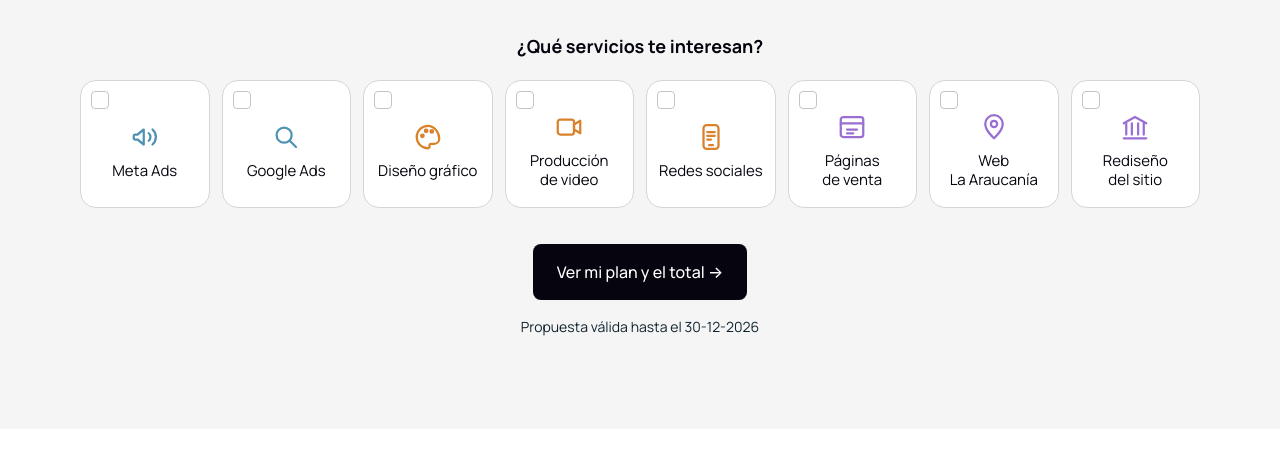
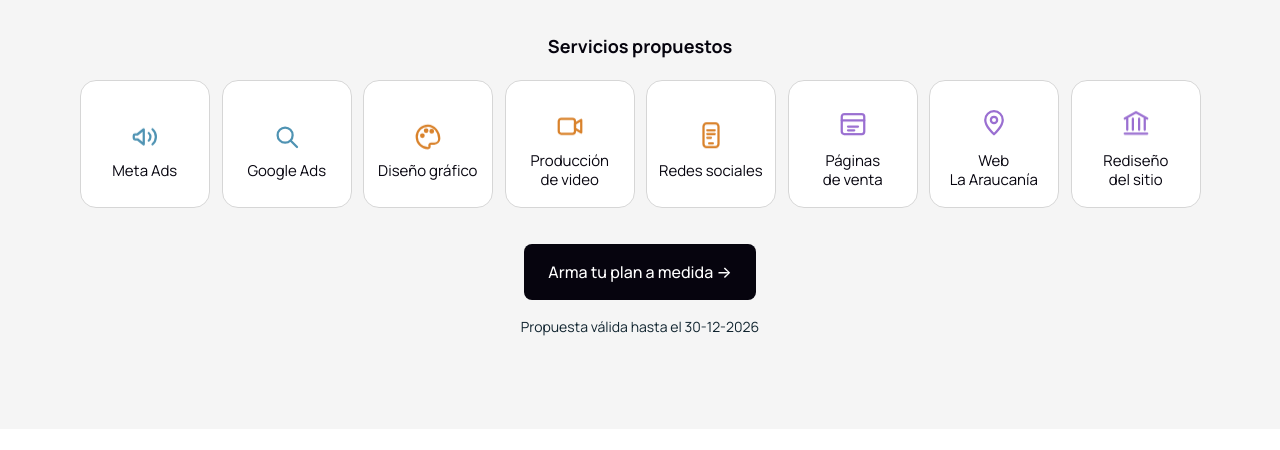
Before and after one commit to riccardohenrique-eng/propuesta-inversion-total, a plain HTML site: page index.html in a window 1280 px wide. Shown: the part 350-800 px from the top of the page. Drawn offline with Linux system fonts and the light colour scheme.

Commit message:
Tarjetas de servicios animadas y nuevo texto del botón
Co-Authored-By: Claude Opus 5.5 <noreply@anthropic.com>
Claude-Session: https://claude.ai/code/session_01683qY1ftYKe8deeecmAiAN

```diff
--- a/index.html
+++ b/index.html
@@ -44,12 +44,23 @@ p { margin: 0 0 12px; }
 .pick-q { font-weight: 700; font-size: 18px; margin: 0 0 20px; }
 .picks { display: grid; grid-template-columns: repeat(8, minmax(0, 1fr)); gap: 12px; max-width: 1120px; margin: 0 auto 36px; }
 @media (max-width: 1000px) { .picks { grid-template-columns: repeat(4, minmax(0, 1fr)); } }
-.pick { position: relative; display: flex; flex-direction: column; align-items: center; justify-content: center; gap: 10px; min-height: 128px; padding: 30px 10px 16px; background: var(--paper); border: 1px solid #d6d6d6; border-radius: 16px; font: inherit; font-size: 15px; color: var(--ink); cursor: pointer; text-align: center; line-height: 1.25; text-wrap: balance; transition: border-color .15s; }
-.pick:hover { border-color: var(--ink); }
+.pick { position: relative; display: flex; flex-direction: column; align-items: center; justify-content: center; gap: 10px; min-height: 128px; padding: 30px 10px 16px; background: var(--paper); border: 1px solid #d6d6d6; border-radius: 16px; font: inherit; font-size: 15px; color: var(--ink); text-align: center; line-height: 1.25; text-wrap: balance; animation: pick-in .7s cubic-bezier(.2,.7,.2,1) both; }
 .pick[aria-pressed="true"] { border-color: var(--ink); outline: 1px solid var(--ink); }
 .pick .cb { position: absolute; top: 10px; left: 10px; width: 18px; height: 18px; border: 1.5px solid #c4c4c4; border-radius: 4px; background: var(--paper); }
 .pick[aria-pressed="true"] .cb { background: var(--ink); border-color: var(--ink); }
 .pick[aria-pressed="true"] .cb::after { content: ""; position: absolute; left: 5px; top: 1px; width: 4px; height: 9px; border: solid var(--paper); border-width: 0 2px 2px 0; transform: rotate(45deg); }
+@keyframes pick-in { from { opacity: 0; transform: translateY(18px) scale(.96); } to { opacity: 1; transform: none; } }
+@keyframes pick-float { 0%, 100% { transform: translateY(0); } 50% { transform: translateY(-5px); } }
+.pick .pi { animation: pick-float 3.6s ease-in-out infinite; }
+.pick:nth-child(1) { animation-delay: 0.08s; } .pick:nth-child(1) .pi { animation-delay: 1.15s; }
+.pick:nth-child(2) { animation-delay: 0.16s; } .pick:nth-child(2) .pi { animation-delay: 1.40s; }
+.pick:nth-child(3) { animation-delay: 0.24s; } .pick:nth-child(3) .pi { animation-delay: 1.65s; }
+.pick:nth-child(4) { animation-delay: 0.32s; } .pick:nth-child(4) .pi { animation-delay: 1.90s; }
+.pick:nth-child(5) { animation-delay: 0.40s; } .pick:nth-child(5) .pi { animation-delay: 2.15s; }
+.pick:nth-child(6) { animation-delay: 0.48s; } .pick:nth-child(6) .pi { animation-delay: 2.40s; }
+.pick:nth-child(7) { animation-delay: 0.56s; } .pick:nth-child(7) .pi { animation-delay: 2.65s; }
+.pick:nth-child(8) { animation-delay: 0.64s; } .pick:nth-child(8) .pi { animation-delay: 2.90s; }
+@media (prefers-reduced-motion: reduce) { .pick, .pick .pi { animation: none !important; } }
 .pick .pi svg { width: 30px; height: 30px; display: block; }
 .chips { display: flex; flex-wrap: wrap; gap: 8px; justify-content: center; margin: 0 0 32px; padding: 0; list-style: none; }
 .chip { background: var(--mist); border-radius: var(--r-badge); padding: 8px 16px; font-size: 12px; font-weight: 500; color: var(--deep-teal); }
@@ -191,7 +202,7 @@ h1, h2, h3, h4, summary, .k, th { text-wrap: balance; }
   details { padding: 16px 20px; }
   summary { font-size: 16px; }
   .picks { grid-template-columns: repeat(2, minmax(0, 1fr)); gap: 10px; margin-bottom: 28px; }
-  .pick { min-height: 0; flex-direction: row; justify-content: flex-start; gap: 10px; padding: 14px 12px 14px 38px; text-align: left; font-size: 14px; }
+  .pick { min-height: 0; flex-direction: row; justify-content: flex-start; gap: 10px; padding: 14px 14px; text-align: left; font-size: 14px; }
   .pick .cb { top: 50%; left: 12px; transform: translateY(-50%); }
   .pick .pi svg { width: 22px; height: 22px; }
   .hero .blob { transform: scale(.6); }
@@ -220,18 +231,18 @@ h1, h2, h3, h4, summary, .k, th { text-wrap: balance; }
   <div class="wrap">
     <h1 class="hero-title">Propuesta de marketing<br>Inversión Total</h1>
     <p class="hero-sub">Más personas interesadas y con capacidad de compra en el sur de Chile</p>
-    <p class="pick-q">¿Qué servicios te interesan?</p>
-    <div class="picks" role="group" aria-label="Servicios propuestos">
-      <button type="button" class="pick" data-svc="meta" aria-pressed="false"><span class="cb" aria-hidden="true"></span><span class="pi" style="color:#4f93b3" aria-hidden="true"><svg viewBox="0 0 24 24" fill="none" stroke="currentColor" stroke-width="1.8" stroke-linecap="round" stroke-linejoin="round"><path d="M3 11v2a1 1 0 0 0 1 1h2l5 4V6L6 10H4a1 1 0 0 0-1 1z"/><path d="M15 9a4 4 0 0 1 0 6"/><path d="M18 6a8 8 0 0 1 0 12"/></svg></span><span class="pl">Meta Ads</span></button>
-      <button type="button" class="pick" data-svc="google" aria-pressed="false"><span class="cb" aria-hidden="true"></span><span class="pi" style="color:#4f93b3" aria-hidden="true"><svg viewBox="0 0 24 24" fill="none" stroke="currentColor" stroke-width="1.8" stroke-linecap="round" stroke-linejoin="round"><circle cx="10.5" cy="10.5" r="6"/><path d="M15 15l5 5"/></svg></span><span class="pl">Google Ads</span></button>
-      <button type="button" class="pick" data-svc="design" aria-pressed="false"><span class="cb" aria-hidden="true"></span><span class="pi" style="color:#d9822b" aria-hidden="true"><svg viewBox="0 0 24 24" fill="none" stroke="currentColor" stroke-width="1.8" stroke-linecap="round" stroke-linejoin="round"><path d="M12 3a9 9 0 1 0 0 18c1 0 1.5-.8 1.2-1.6-.4-1 .3-2 1.4-2H17a4 4 0 0 0 4-4c0-5-4-10.4-9-10.4z"/><circle cx="7.5" cy="11" r="1"/><circle cx="10.5" cy="7" r="1"/><circle cx="15" cy="7.5" r="1"/></svg></span><span class="pl">Diseño gráfico</span></button>
-      <button type="button" class="pick" data-svc="video" aria-pressed="false"><span class="cb" aria-hidden="true"></span><span class="pi" style="color:#d9822b" aria-hidden="true"><svg viewBox="0 0 24 24" fill="none" stroke="currentColor" stroke-width="1.8" stroke-linecap="round" stroke-linejoin="round"><rect x="3" y="6" width="13" height="12" rx="2"/><path d="M16 10l5-3v10l-5-3z"/></svg></span><span class="pl">Producción de&nbsp;video</span></button>
-      <button type="button" class="pick" data-svc="social" aria-pressed="false"><span class="cb" aria-hidden="true"></span><span class="pi" style="color:#d9822b" aria-hidden="true"><svg viewBox="0 0 24 24" fill="none" stroke="currentColor" stroke-width="1.8" stroke-linecap="round" stroke-linejoin="round"><rect x="6" y="2.5" width="12" height="19" rx="2.5"/><path d="M10.5 18.5h3"/><path d="M9 8h6M9 11h6M9 14h3"/></svg></span><span class="pl">Redes sociales</span></button>
-      <button type="button" class="pick" data-svc="landing" aria-pressed="false"><span class="cb" aria-hidden="true"></span><span class="pi" style="color:#9a6fd1" aria-hidden="true"><svg viewBox="0 0 24 24" fill="none" stroke="currentColor" stroke-width="1.8" stroke-linecap="round" stroke-linejoin="round"><rect x="3" y="4" width="18" height="16" rx="2"/><path d="M3 9h18"/><path d="M8 14h8M8 17h5"/></svg></span><span class="pl">Páginas de&nbsp;venta</span></button>
-      <button type="button" class="pick" data-svc="region" aria-pressed="false"><span class="cb" aria-hidden="true"></span><span class="pi" style="color:#9a6fd1" aria-hidden="true"><svg viewBox="0 0 24 24" fill="none" stroke="currentColor" stroke-width="1.8" stroke-linecap="round" stroke-linejoin="round"><path d="M12 21s-7-6.2-7-11.5a7 7 0 0 1 14 0C19 14.8 12 21 12 21z"/><circle cx="12" cy="9.5" r="2.5"/></svg></span><span class="pl">Web La&nbsp;Araucanía</span></button>
-      <button type="button" class="pick" data-svc="site" aria-pressed="false"><span class="cb" aria-hidden="true"></span><span class="pi" style="color:#9a6fd1" aria-hidden="true"><svg viewBox="0 0 24 24" fill="none" stroke="currentColor" stroke-width="1.8" stroke-linecap="round" stroke-linejoin="round"><path d="M3 9l9-5 9 5"/><path d="M5 9v9M9.5 9v9M14.5 9v9M19 9v9"/><path d="M3 21h18"/></svg></span><span class="pl">Rediseño del&nbsp;sitio</span></button>
+    <p class="pick-q">Servicios propuestos</p>
+    <div class="picks" aria-label="Servicios propuestos">
+      <div class="pick"><span class="pi" style="color:#4f93b3" aria-hidden="true"><svg viewBox="0 0 24 24" fill="none" stroke="currentColor" stroke-width="1.8" stroke-linecap="round" stroke-linejoin="round"><path d="M3 11v2a1 1 0 0 0 1 1h2l5 4V6L6 10H4a1 1 0 0 0-1 1z"/><path d="M15 9a4 4 0 0 1 0 6"/><path d="M18 6a8 8 0 0 1 0 12"/></svg></span><span class="pl">Meta Ads</span></div>
+      <div class="pick"><span class="pi" style="color:#4f93b3" aria-hidden="true"><svg viewBox="0 0 24 24" fill="none" stroke="currentColor" stroke-width="1.8" stroke-linecap="round" stroke-linejoin="round"><circle cx="10.5" cy="10.5" r="6"/><path d="M15 15l5 5"/></svg></span><span class="pl">Google Ads</span></div>
+      <div class="pick"><span class="pi" style="color:#d9822b" aria-hidden="true"><svg viewBox="0 0 24 24" fill="none" stroke="currentColor" stroke-width="1.8" stroke-linecap="round" stroke-linejoin="round"><path d="M12 3a9 9 0 1 0 0 18c1 0 1.5-.8 1.2-1.6-.4-1 .3-2 1.4-2H17a4 4 0 0 0 4-4c0-5-4-10.4-9-10.4z"/><circle cx="7.5" cy="11" r="1"/><circle cx="10.5" cy="7" r="1"/><circle cx="15" cy="7.5" r="1"/></svg></span><span class="pl">Diseño gráfico</span></div>
+      <div class="pick"><span class="pi" style="color:#d9822b" aria-hidden="true"><svg viewBox="0 0 24 24" fill="none" stroke="currentColor" stroke-width="1.8" stroke-linecap="round" stroke-linejoin="round"><rect x="3" y="6" width="13" height="12" rx="2"/><path d="M16 10l5-3v10l-5-3z"/></svg></span><span class="pl">Producción de&nbsp;video</span></div>
+      <div class="pick"><span class="pi" style="color:#d9822b" aria-hidden="true"><svg viewBox="0 0 24 24" fill="none" stroke="currentColor" stroke-width="1.8" stroke-linecap="round" stroke-linejoin="round"><rect x="6" y="2.5" width="12" height="19" rx="2.5"/><path d="M10.5 18.5h3"/><path d="M9 8h6M9 11h6M9 14h3"/></svg></span><span class="pl">Redes sociales</span></div>
+      <div class="pick"><span class="pi" style="color:#9a6fd1" aria-hidden="true"><svg viewBox="0 0 24 24" fill="none" stroke="currentColor" stroke-width="1.8" stroke-linecap="round" stroke-linejoin="round"><rect x="3" y="4" width="18" height="16" rx="2"/><path d="M3 9h18"/><path d="M8 14h8M8 17h5"/></svg></span><span class="pl">Páginas de&nbsp;venta</span></div>
+      <div class="pick"><span class="pi" style="color:#9a6fd1" aria-hidden="true"><svg viewBox="0 0 24 24" fill="none" stroke="currentColor" stroke-width="1.8" stroke-linecap="round" stroke-linejoin="round"><path d="M12 21s-7-6.2-7-11.5a7 7 0 0 1 14 0C19 14.8 12 21 12 21z"/><circle cx="12" cy="9.5" r="2.5"/></svg></span><span class="pl">Web La&nbsp;Araucanía</span></div>
+      <div class="pick"><span class="pi" style="color:#9a6fd1" aria-hidden="true"><svg viewBox="0 0 24 24" fill="none" stroke="currentColor" stroke-width="1.8" stroke-linecap="round" stroke-linejoin="round"><path d="M3 9l9-5 9 5"/><path d="M5 9v9M9.5 9v9M14.5 9v9M19 9v9"/><path d="M3 21h18"/></svg></span><span class="pl">Rediseño del&nbsp;sitio</span></div>
     </div>
-    <a class="btn" href="#arma-tu-plan">Ver mi plan y el total →</a>
+    <a class="btn" href="#arma-tu-plan">Arma tu plan a medida →</a>
     <p class="small" style="margin-top:16px">Propuesta válida hasta el 30-12-2026</p>
   </div>
 </section>
@@ -541,21 +552,7 @@ h1, h2, h3, h4, summary, .k, th { text-wrap: balance; }
       msg += "\n\n¿Coordinamos los próximos pasos?";
     }
     $("wa").href = "https://wa.me/56953868164?text=" + encodeURIComponent(msg);
-    document.querySelectorAll(".pick").forEach(function (btn) {
-      var k = btn.getAttribute("data-svc");
-      var on = (k === "design" || k === "video" || k === "landing") ? qty[k] > 0 : (k === "social" ? s > 0 : $(k).checked);
-      btn.setAttribute("aria-pressed", on ? "true" : "false");
-    });
   }
-  document.querySelectorAll(".pick").forEach(function (btn) {
-    btn.addEventListener("click", function () {
-      var k = btn.getAttribute("data-svc");
-      if (k === "design" || k === "video" || k === "landing") { qty[k] = qty[k] ? 0 : 1; }
-      else if (k === "social") { (social() > 0 ? $("social-0") : $("social-1")).checked = true; }
-      else { $(k).checked = !$(k).checked; if (k === "google" && $(k).checked) $("gsetup").checked = true; }
-      render();
-    });
-  });
   $("reset").addEventListener("click", function () {
     ["meta", "google", "gsetup", "site", "region"].forEach(function (id) { $(id).checked = false; });
     qty.design = qty.video = qty.landing = 0; $("social-0").checked = true; $("ad-meta").value = "0"; $("ad-google").value = "0"; render();
```
